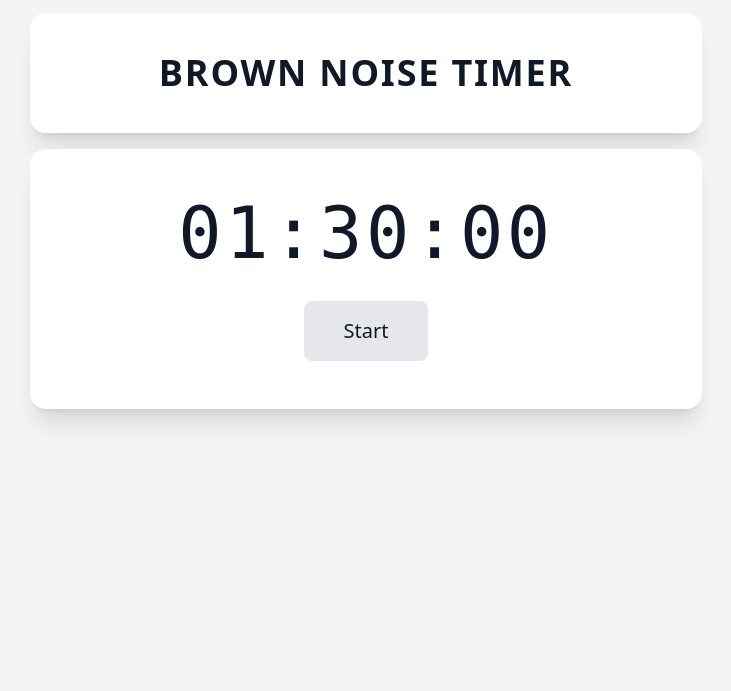
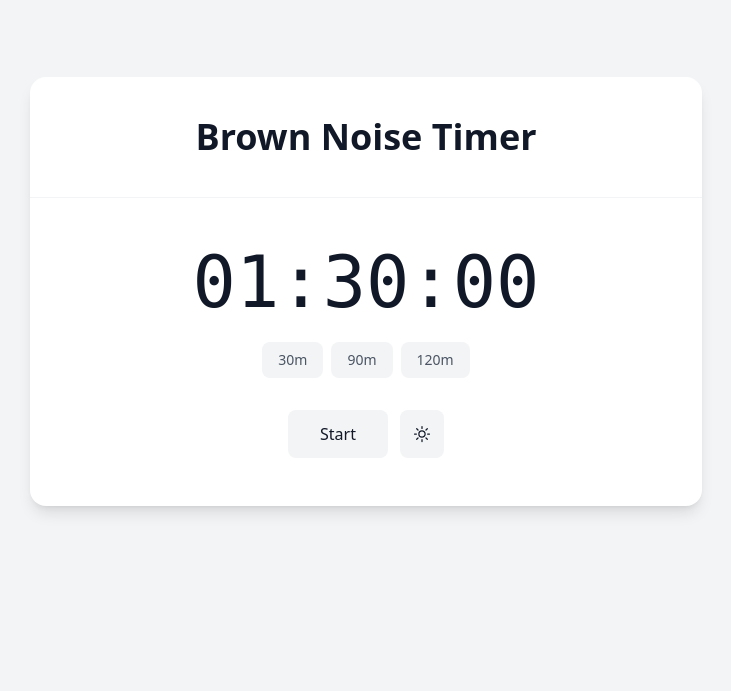
Before and after one commit to josh-may/timer-bud, a Next.js app: page / in a window 1280 px wide. Shown: the part 109-800 px from the top of the page, without its empty margins (274-1005 px from the left). Built offline with nearby package versions, Linux system fonts and the light colour scheme; no server answers.

Commit message:
Lazy commit

```diff
--- a/pages/index.js
+++ b/pages/index.js
@@ -78,14 +78,15 @@ export default function Home() {
   };
 
   const handleTimeSubmit = (e) => {
+    if (e.key === "Enter" || e.type === "blur") {
       e.preventDefault();
-    const formData = new FormData(e.target);
-    const timeString = formData.get("time") || "00:00";
-    const [hours, minutes] = timeString
+      const timeString = e.target.value || "00:00:00";
+      const [hours, minutes, seconds] = timeString
         .split(":")
         .map((num) => parseInt(num) || 0);
-    setTimeInSeconds(hours * 3600 + minutes * 60);
+      setTimeInSeconds(hours * 3600 + minutes * 60 + (seconds || 0));
       setIsEditing(false);
+    }
   };
 
   const toggleTheme = () => {
@@ -131,88 +132,139 @@ export default function Home() {
           isDarkMode ? "bg-zinc-950" : "bg-gray-100"
         }`}
       >
-        <main className="flex-1 flex flex-col items-center justify-center min-h-screen p-4 -mt-20 sm:-mt-20">
+        <main className="flex-1 flex flex-col items-center justify-center p-4 min-h-screen">
           <div
-            className={`backdrop-blur rounded-2xl p-8 sm:p-10 w-full max-w-2xl shadow-xl mx-auto mb-4
-            ${isDarkMode ? "bg-zinc-900/95" : "bg-white/95"}`}
-          >
-            <div className="flex items-center justify-center">
-              <h1
-                className={`text-3xl sm:text-4xl font-bold tracking-wider
-                ${isDarkMode ? "text-zinc-100" : "text-gray-900"}`}
-              >
-                BROWN NOISE TIMER
-              </h1>
-            </div>
-          </div>
-
-          <div
-            className={`backdrop-blur rounded-2xl p-6 sm:p-12 w-full max-w-2xl shadow-xl mx-auto
+            className={`w-full max-w-2xl mx-auto rounded-2xl shadow-lg overflow-hidden
             ${isDarkMode ? "bg-zinc-900" : "bg-white"}`}
           >
             <div
-              className={`text-5xl sm:text-7xl font-mono tracking-wider text-center mb-6 sm:mb-8
-              ${isDarkMode ? "text-zinc-100" : "text-gray-900"}`}
+              className={`p-10 text-center border-b ${
+                isDarkMode ? "border-zinc-800" : "border-gray-100"
+              }`}
             >
+              <h1
+                className={`text-4xl font-semibold ${
+                  isDarkMode ? "text-zinc-100" : "text-gray-900"
+                }`}
+              >
+                Brown Noise Timer
+              </h1>
+            </div>
+
+            <div className="p-12">
               {isEditing ? (
-                <form
-                  onSubmit={handleTimeSubmit}
-                  className="flex flex-col items-center gap-4"
-                >
                 <input
                   type="text"
-                    name="time"
-                    placeholder="HH:MM"
-                    pattern="[0-9]{1,2}:[0-9]{2}"
-                    className={`w-36 sm:w-48 p-2 text-2xl sm:text-3xl rounded-lg text-center focus:outline-none focus:ring-2
-                      ${
-                        isDarkMode
-                          ? "bg-zinc-800/50 text-zinc-100 focus:ring-zinc-700"
-                          : "bg-gray-200 text-gray-900 focus:ring-gray-300"
-                      }`}
-                    defaultValue="01:30"
+                  autoFocus
+                  pattern="[0-9]{1,2}:[0-9]{2}:[0-9]{2}"
+                  defaultValue={formatTime(timeInSeconds)}
+                  onKeyDown={(e) => e.key === "Enter" && handleTimeSubmit(e)}
+                  onBlur={handleTimeSubmit}
+                  className={`text-7xl font-mono text-center bg-transparent w-full focus:outline-none
+                    ${isDarkMode ? "text-zinc-100" : "text-gray-900"}`}
                 />
-                  <button
-                    type="submit"
-                    className={`mt-2 sm:mt-4 px-4 sm:px-6 py-2 rounded-lg text-lg sm:text-xl transition-all
-                      ${
-                        isDarkMode
-                          ? "bg-zinc-800/50 text-zinc-100 hover:bg-zinc-700/50"
-                          : "bg-gray-200 text-gray-900 hover:bg-gray-300"
-                      }`}
-                  >
-                    Set Timer
-                  </button>
-                </form>
               ) : (
                 <div
                   onClick={handleTimeClick}
-                  className={`cursor-pointer transition-colors
+                  className={`text-7xl font-mono text-center cursor-pointer transition-colors
                     ${
-                      isDarkMode ? "hover:text-zinc-300" : "hover:text-gray-600"
+                      isDarkMode
+                        ? "text-zinc-100 hover:text-zinc-300"
+                        : "text-gray-900 hover:text-gray-600"
                     }`}
                 >
                   {formatTime(timeInSeconds)}
                 </div>
               )}
+
+              <div className="flex justify-center gap-2 mt-6">
+                {[30, 90, 120].map((minutes) => (
+                  <button
+                    key={minutes}
+                    onClick={() => setTimeInSeconds(minutes * 60)}
+                    disabled={isRunning}
+                    className={`px-4 py-2 rounded-lg text-sm font-medium transition-all
+                      ${
+                        isDarkMode
+                          ? "bg-zinc-800 text-zinc-300 hover:bg-zinc-700 disabled:opacity-50"
+                          : "bg-gray-100 text-gray-600 hover:bg-gray-200 disabled:opacity-50"
+                      }`}
+                  >
+                    {minutes}m
+                  </button>
+                ))}
               </div>
-            <div className="flex justify-center">
+
+              <div className="flex justify-center gap-3 mt-8">
                 <button
                   onClick={toggleTimer}
-                className={`px-8 sm:px-10 py-3 sm:py-4 rounded-lg text-lg sm:text-xl transition-all
+                  className={`px-8 py-3 rounded-lg font-medium transition-all
                     ${
                       isDarkMode
-                      ? "bg-zinc-800 text-zinc-100 hover:bg-zinc-700/50"
-                      : "bg-gray-200 text-gray-900 hover:bg-gray-300"
+                        ? "bg-zinc-800 text-zinc-100 hover:bg-zinc-700"
+                        : "bg-gray-100 text-gray-900 hover:bg-gray-200"
                     }`}
                 >
                   {isRunning ? "Pause" : "Start"}
                 </button>
+
+                <button
+                  onClick={toggleTheme}
+                  className={`px-3 py-3 rounded-lg transition-all relative overflow-hidden flex items-center justify-center
+                    ${
+                      isDarkMode
+                        ? "bg-zinc-800 text-yellow-300 hover:bg-zinc-700"
+                        : "bg-gray-100 text-gray-900 hover:bg-gray-200"
+                    }`}
+                  aria-label="Toggle theme"
+                >
+                  <div
+                    className={`transform transition-transform duration-300 ${
+                      isDarkMode ? "scale-100" : "scale-0"
+                    }`}
+                  >
+                    <svg
+                      xmlns="http://www.w3.org/2000/svg"
+                      fill="none"
+                      viewBox="0 0 24 24"
+                      strokeWidth={1.5}
+                      stroke="currentColor"
+                      className="w-5 h-5"
+                    >
+                      <path
+                        strokeLinecap="round"
+                        strokeLinejoin="round"
+                        d="M21.752 15.002A9.718 9.718 0 0118 15.75c-5.385 0-9.75-4.365-9.75-9.75 0-1.33.266-2.597.748-3.752A9.753 9.753 0 003 11.25C3 16.635 7.365 21 12.75 21a9.753 9.753 0 009.002-5.998z"
+                      />
+                    </svg>
+                  </div>
+                  <div
+                    className={`absolute transform transition-transform duration-300 ${
+                      isDarkMode ? "scale-0" : "scale-100"
+                    }`}
+                  >
+                    <svg
+                      xmlns="http://www.w3.org/2000/svg"
+                      fill="none"
+                      viewBox="0 0 24 24"
+                      strokeWidth={1.5}
+                      stroke="currentColor"
+                      className="w-5 h-5"
+                    >
+                      <path
+                        strokeLinecap="round"
+                        strokeLinejoin="round"
+                        d="M12 3v2.25m6.364.386l-1.591 1.591M21 12h-2.25m-.386 6.364l-1.591-1.591M12 18.75V21m-4.773-4.227l-1.591 1.591M5.25 12H3m4.227-4.773L5.636 5.636M15.75 12a3.75 3.75 0 11-7.5 0 3.75 3.75 0 017.5 0z"
+                      />
+                    </svg>
+                  </div>
+                </button>
+              </div>
             </div>
           </div>
         </main>
 
-        <div className="max-w-2xl mx-auto px-4 mt-12 sm:mt-[20vh] mb-8 sm:mb-16">
+        <div className="max-w-2xl mx-auto px-4 py-24">
           <h2
             className={`text-xl sm:text-2xl md:text-3xl font-bold mb-6 sm:mb-8 tracking-wide text-center
             ${isDarkMode ? "text-white/80" : "text-gray-900"}`}
@@ -419,18 +471,6 @@ export default function Home() {
             >
               Josh May
             </a>
-            <button
-              onClick={toggleTheme}
-              className={`ml-4 px-4 py-2 rounded-lg transition-all
-                  ${
-                    isDarkMode
-                      ? " hover:bg-zinc-700 text-zinc-100"
-                      : " hover:bg-gray-300 text-gray-900"
-                  }`}
-              aria-label="Toggle theme"
-            >
-              {isDarkMode ? "☀️" : "🌙"}
-            </button>
           </div>
         </div>
       </div>
```
Also changed, not shown: 1 other file (tests, documents, lock files or other folders). Lines whose indentation alone changed are shown as unchanged.
